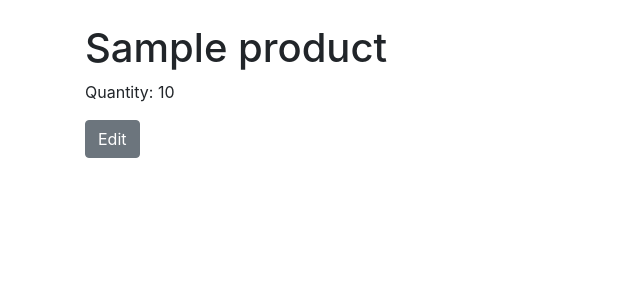
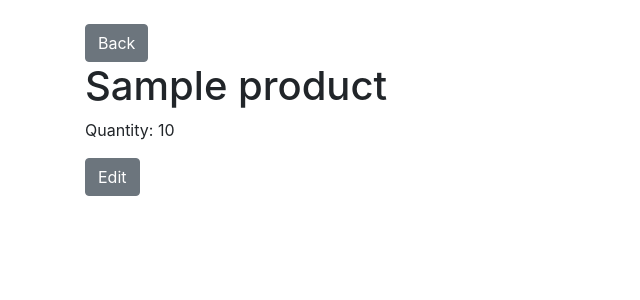
Before and after one commit to opalcousa/Django-CRM, a Django app: page /inventory/sales_orders/1/ in a window 1280 px wide. Shown: the part 56-356 px from the top of the page, without its empty margins (0-640 px from the left). Run offline with Django 4.2, Linux system fonts and the light colour scheme; tables that the repository leaves empty hold one stand-in row (values such as "Sample post"); some libraries are stand-ins or nearby versions.

Commit message:
Add "Back" button to the sales order detail page.

```diff
--- a/inventory/templates/inventory/salesorder_detail.html
+++ b/inventory/templates/inventory/salesorder_detail.html
@@ -3,6 +3,7 @@
 <!DOCTYPE html>
 <html>
 <head>
+    <a href="{% url 'inventory:sales_orders' %}" class="btn btn-secondary">Back</a>
     <title>Sales Order Detail</title>
     <!-- Bootstrap CSS -->
     <link rel="stylesheet" href="https://stackpath.bootstrapcdn.com/bootstrap/4.3.1/css/bootstrap.min.css">
```
